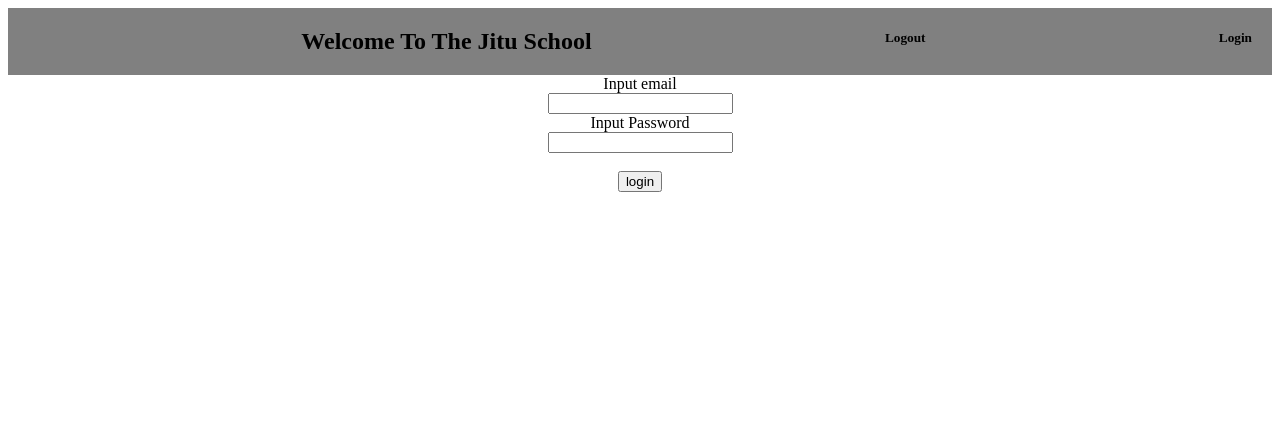
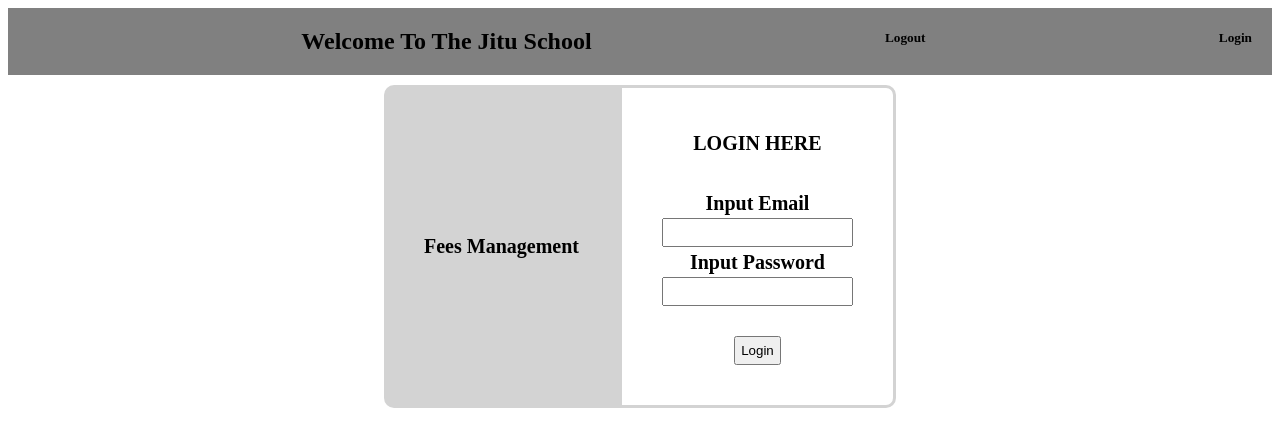
Before and after one commit to kithekadk/FEE-MANAGEMENT-SYSTEM, an Angular app in the folder FEES-MGMT/: page /login in a window 1280 px wide. Shown: the top 446 px of the page. Built offline with nearby package versions, Linux system fonts and the light colour scheme.

Commit message:
styled login form

```diff
--- a/FEES-MGMT/src/app/app-routing.module.ts
+++ b/FEES-MGMT/src/app/app-routing.module.ts
@@ -14,8 +14,8 @@ const routes: Routes = [
   children:[
     {path:'login', component: LoginComponent},
     {path:'home', component:HomeComponent},
-    {path:'logout', canActivate: [AuthGuardService],component:HomeComponent},
-    {path:'admin', component:AdminComponent,
+    {path:'logout' ,component:HomeComponent},
+    {path:'admin', canActivate: [AuthGuardService], component:AdminComponent,
 children:[
   {path:'addstudent', component:AddStudentComponent},
   {path:'allstudents', component:AllStudentsComponent}
--- a/FEES-MGMT/src/app/home/login/login.component.css
+++ b/FEES-MGMT/src/app/home/login/login.component.css
@@ -0,0 +1,33 @@
+.mainformdiv{
+    display: flex;
+
+    padding: 10px;
+    justify-content: center;
+
+}
+
+.formName{
+    background-color: lightgray;
+    border-radius: 10px 0px 0px 10px;
+    padding: 20px;
+}
+.formInputs{
+    border: 3px solid lightgray;
+    border-radius: 0px 10px 10px 0px;
+}
+
+.mainformdiv div{
+    display: flex;
+    flex-direction: column;
+    justify-content: center;
+    align-items: center;
+    padding:40px;
+    font-size: 20px;
+    font-weight: bold;
+    text-align: left;
+    line-height: 30px;
+}
+
+.mainformdiv div input{
+    padding:5px
+}
--- a/FEES-MGMT/src/app/home/login/login.component.html
+++ b/FEES-MGMT/src/app/home/login/login.component.html
@@ -1,15 +1,17 @@
-<div>
-    <div #login action="" [ngStyle]="{
-        'display':'flex',
-        'flex-direction':'column',
-        'justify-content':'left',
-        'align-items':'center'}">
+<div class="mainformdiv">
 
-        <label for="email">Input email</label>
-        <input type="email" name="email" [(ngModel)]= "staticInput.email"/>
-        <label for="password">Input Password</label>
-        <input type="password" name="password" [(ngModel)] ="staticInput.password">
-        <br>
-        <input type="submit" value="login" (click)="Login()">
-    </div>
+        <div class="formName">
+            <p>Fees Management</p>
+        </div>
+        <div class="formInputs">
+            LOGIN HERE <br><br>
+
+            <label for="email">Input Email</label>
+            <input type="email" name="email" [(ngModel)]= "staticInput.email"/>
+            <label for="password">Input Password</label>
+            <input type="password" name="password" [(ngModel)] ="staticInput.password">
+            <br>
+            <input type="submit" value="Login" (click)="Login()">
+        </div>
+
 </div>
--- a/FEES-MGMT/src/app/navbar/navbar.component.ts
+++ b/FEES-MGMT/src/app/navbar/navbar.component.ts
@@ -16,6 +16,7 @@ export class NavbarComponent implements OnInit {
     this.router.navigate(['login'], {relativeTo: this.route});
   }
   toLogout(){
+    localStorage.clear()
     this.router.navigate(['home'], {relativeTo: this.route});
   }
 
--- a/FEES-MGMT/src/app/services/auth-guard.service.ts
+++ b/FEES-MGMT/src/app/services/auth-guard.service.ts
@@ -1,5 +1,5 @@
 import { Injectable } from '@angular/core';
-import { ActivatedRouteSnapshot, CanActivate, Router, RouterStateSnapshot, UrlTree } from '@angular/router';
+import { ActivatedRoute, ActivatedRouteSnapshot, CanActivate, Router, RouterStateSnapshot, UrlTree } from '@angular/router';
 import { Observable } from 'rxjs';
 import { AuthService } from './auth.service';
 
@@ -8,14 +8,15 @@ import { AuthService } from './auth.service';
 })
 export class AuthGuardService implements CanActivate{
 
-  constructor( private auth:AuthService, private router:Router) { }
+  constructor( private auth:AuthService, private router:Router, private route:ActivatedRoute) { }
 
   canActivate(route: ActivatedRouteSnapshot, state: RouterStateSnapshot):
   boolean | UrlTree | Observable<boolean | UrlTree> | Promise<boolean | UrlTree> {
     if(this.auth.authenticated()){
       return true;
     }else{
-      this.router.navigate(['login'])
+      alert('You are not logged in')
+      this.router.navigate(['login'] , {relativeTo: this.route})
       return false
     }
   }
--- a/FEES-MGMT/src/app/services/auth.service.ts
+++ b/FEES-MGMT/src/app/services/auth.service.ts
@@ -26,11 +26,7 @@ export class AuthService {
   }
 
   authenticated(){
-    if (localStorage.getItem('email') == this.Login().email && localStorage.getItem('password') == this.Login().password){
-      this.isLoggedin = true;
-    }
-
-    return this.authenticated
+    return localStorage.getItem('email') == this.Login().email && localStorage.getItem('password') == this.Login().password
   }
 
 
```
Also changed, not shown: 2 other files (tests, documents, lock files or other folders).
